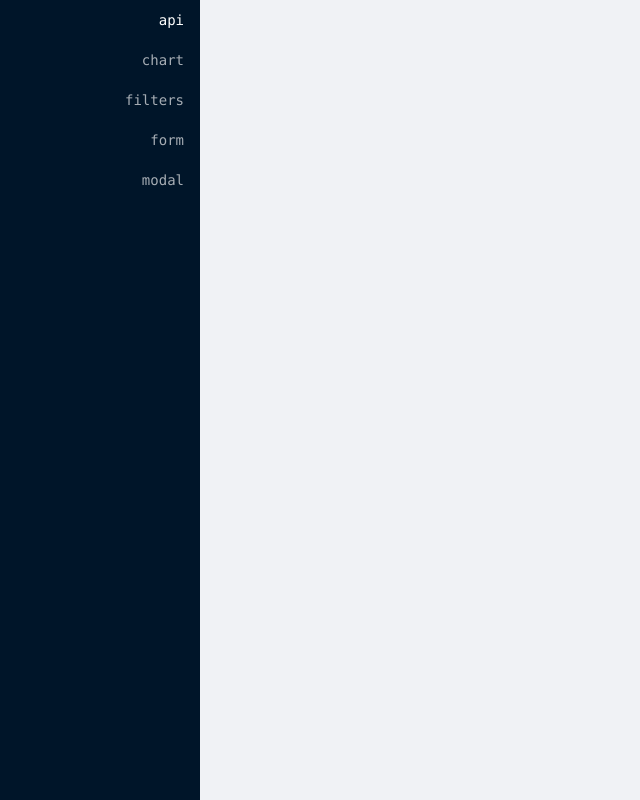
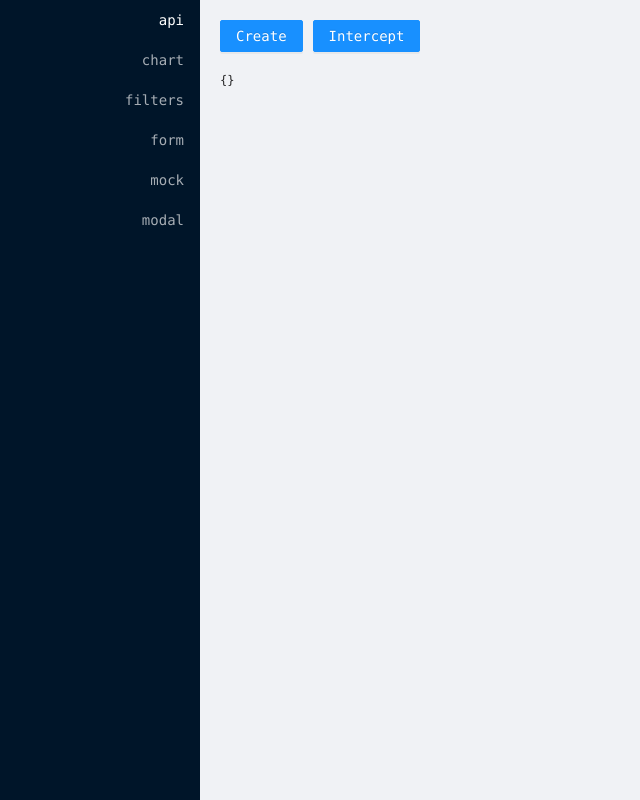
Before and after one commit to 660e/template-react-antd, a React (Create React App) app: page /mock in a window 1280 px wide. Shown: the whole page, without its empty margins (0-640 px from the left). Built offline with nearby package versions, Linux system fonts and the light colour scheme.

Commit message:
init mock

```diff
--- a/src/index.js
+++ b/src/index.js
@@ -1,5 +1,8 @@
 import ReactDOM from 'react-dom';
 import App from './App.jsx';
+
+// mock
+import './mock';
 
 import 'antd/dist/antd.css';
 import './styles/index.scss';
--- a/src/layout/index.jsx
+++ b/src/layout/index.jsx
@@ -6,6 +6,7 @@ import ApiComponent from '../views/demo/api.jsx';
 import ChartComponent from '../views/demo/chart.jsx';
 import FiltersComponent from '../views/demo/filters.jsx';
 import FormComponent from '../views/demo/form.jsx';
+import MockComponent from '../views/demo/mock.jsx';
 import ModalComponent from '../views/demo/modal.jsx';
 
 import styles from './index.module.scss';
@@ -31,6 +32,9 @@ class LayoutComponent extends Component {
               <Menu.Item className={styles['ant-menu-item']} key="form">
                 <Link to="/form">form</Link>
               </Menu.Item>
+              <Menu.Item className={styles['ant-menu-item']} key="mock">
+                <Link to="/mock">mock</Link>
+              </Menu.Item>
               <Menu.Item className={styles['ant-menu-item']} key="modal">
                 <Link to="/modal">modal</Link>
               </Menu.Item>
@@ -42,6 +46,7 @@ class LayoutComponent extends Component {
               <Route path="/chart" component={ChartComponent} exact />
               <Route path="/filters" component={FiltersComponent} exact />
               <Route path="/form" component={FormComponent} exact />
+              <Route path="/mock" component={MockComponent} exact />
               <Route path="/modal" component={ModalComponent} exact />
             </Switch>
           </Content>
--- /dev/null
+++ b/src/mock/index.js
@@ -0,0 +1,26 @@
+import mockjs from 'mockjs';
+
+mockjs.mock('/demo', 'get', options => {
+  window.console.log(options);
+  const response = mockjs.mock({
+    'A|1-100': 1,
+    'B|1-100.1-2': 1,
+    'C|1': true,
+    'D|2': [{ a: 1, b: 2 }],
+    'E': '@string',
+    'F': '@date',
+    'G': '@time',
+    'H': '@title',
+    'I': '@name',
+    'J': '@domain',
+    'K': '@email',
+    'L': '@ip',
+    'M': '@guid',
+    'N': '@ctitle',
+    'O': '@csentence',
+    'P': '@region',
+    'Q': '@province',
+    'R': '@city'
+  });
+  return response;
+});
--- /dev/null
+++ b/src/views/demo/mock.jsx
@@ -0,0 +1,38 @@
+import { Component } from 'react';
+import { Button, Space } from 'antd';
+import demoApi from '../../api/demo.js';
+
+class MockComponent extends Component {
+  constructor() {
+    super();
+    this.state = {
+      results: {}
+    };
+  }
+
+  create = () => {
+    demoApi.getMockData1().then(response => this.setState({ results: response }));
+  };
+
+  intercept = () => {
+    demoApi.getMockData2().then(response => this.setState({ results: response.data }));
+  };
+
+  render() {
+    return (
+      <div>
+        <Space size={10}>
+          <Button type="primary" onClick={this.create}>
+            Create
+          </Button>
+          <Button type="primary" onClick={this.intercept}>
+            Intercept
+          </Button>
+        </Space>
+        <pre style={{ paddingTop: 20 }}>{JSON.stringify(this.state.results, null, 2)}</pre>
+      </div>
+    );
+  }
+}
+
+export default MockComponent;
```
